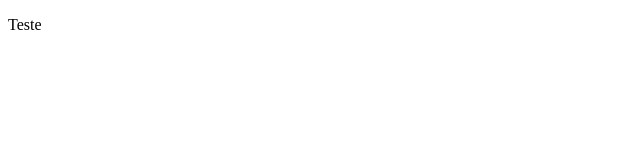
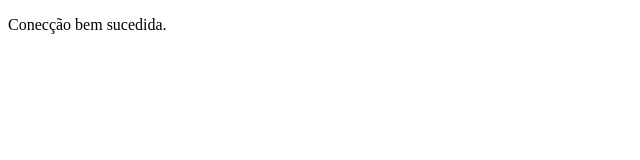
Before and after one commit to CLP-2021-2/oxebanking-card-service, a plain HTML site: page static/index.html in a window 1280 px wide. Shown: the whole page, without its empty margins (0-640 px from the left). Drawn offline with Linux system fonts and the light colour scheme.

Commit message:
Iniciando ações

```diff
--- a/static/index.html
+++ b/static/index.html
@@ -4,6 +4,6 @@
         <title>CLP</title>
     </head>
     <body>
-        <p>Teste</p>
+        <p>Conecção bem sucedida.</p>
     </body>
 </html>
```
